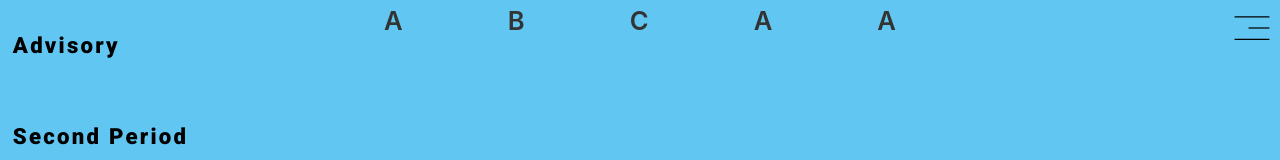
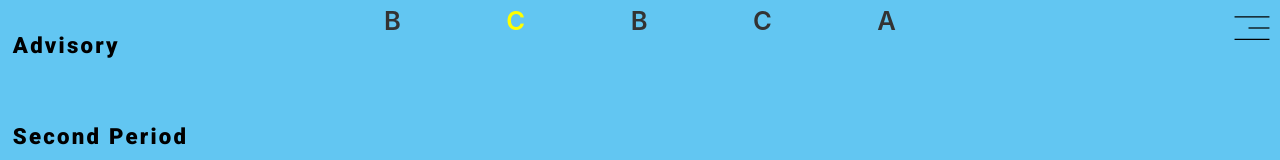
Before and after one commit to jameshawley29/tpstime, a Svelte app: page / in a window 1280 px wide. Shown: the top 160 px of the page. Built offline with nearby package versions, Linux system fonts and the light colour scheme.

Commit message:
Updated Week Schedule
Added Coloring for week schedule

```diff
--- a/src/App.svelte
+++ b/src/App.svelte
@@ -74,6 +74,8 @@
   }
 ]
 
+let weekSchedule = ["B","C","B","C","A"]
+
 let current_period = 0;
 
 
@@ -81,7 +83,7 @@ let current_period = 0;
 
 <body>
 	<div id="forcast-bar">
-		<Forcast></Forcast>
+		<Forcast weekSchedule={weekSchedule}></Forcast>
 	</div>
     <div id="menu-bar">
         <MenuButton></MenuButton>
--- a/src/Forcast.svelte
+++ b/src/Forcast.svelte
@@ -1,11 +1,19 @@
 <script>
-    let weekSchedule = ["A","B","C","A","A"]
+    export let weekSchedule = ["N","N","N","N","N"]
+    console.log(weekSchedule);
+
+    const today = new Date()
+    const dayOfWeek = today.getDay()
 
 </script>
 
 <div>
-    {#each weekSchedule as day}
-        <p>{day}</p>
+    {#each weekSchedule as day, i}
+        {#if i==dayOfWeek-1}
+            <p class="selected">{day}</p>
+        {:else}
+            <p>{day}</p>
+        {/if}
     {/each}
 </div>
 
@@ -23,4 +31,8 @@
         text-align: center;
         margin: 0;
     }
+
+    div > p.selected {
+        color: yellow;
+    }
 </style>
--- a/src/Periods.svelte
+++ b/src/Periods.svelte
@@ -13,7 +13,7 @@
             if (i == current_period) {
                 font_size = 3
                 font_color = "white"
-                shadow = "5px 5px 15px rgba(0, 0, 0, 0.2)"
+                shadow = "5px 5px 15px rgba(100, 100, 100, 0.3)"
             } else {
                 font_size = 1.736
                 font_color = "black"
```
